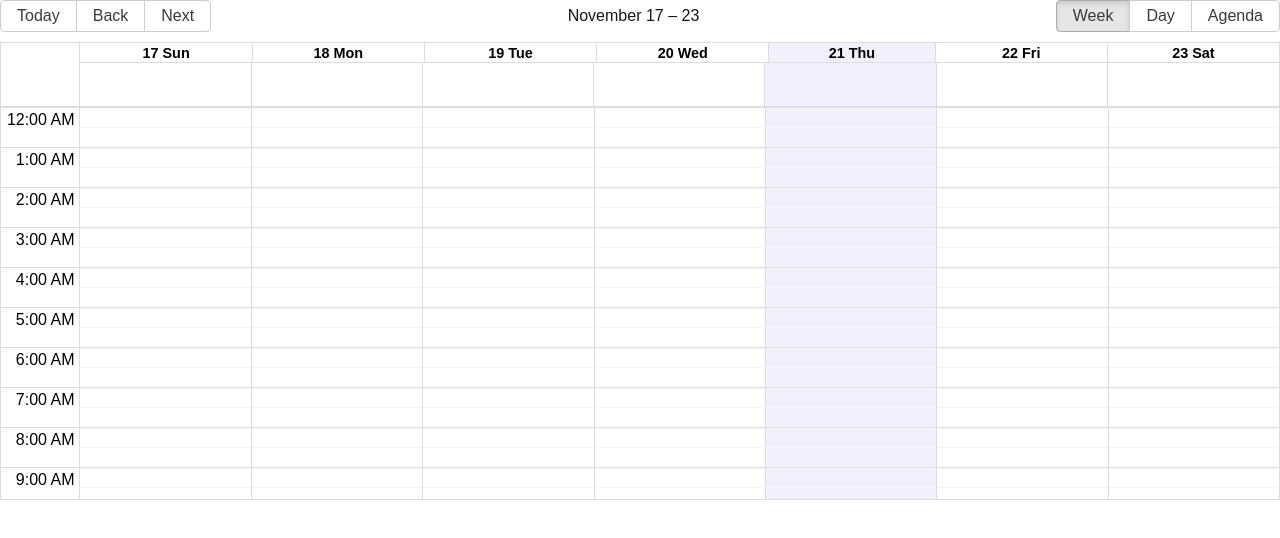
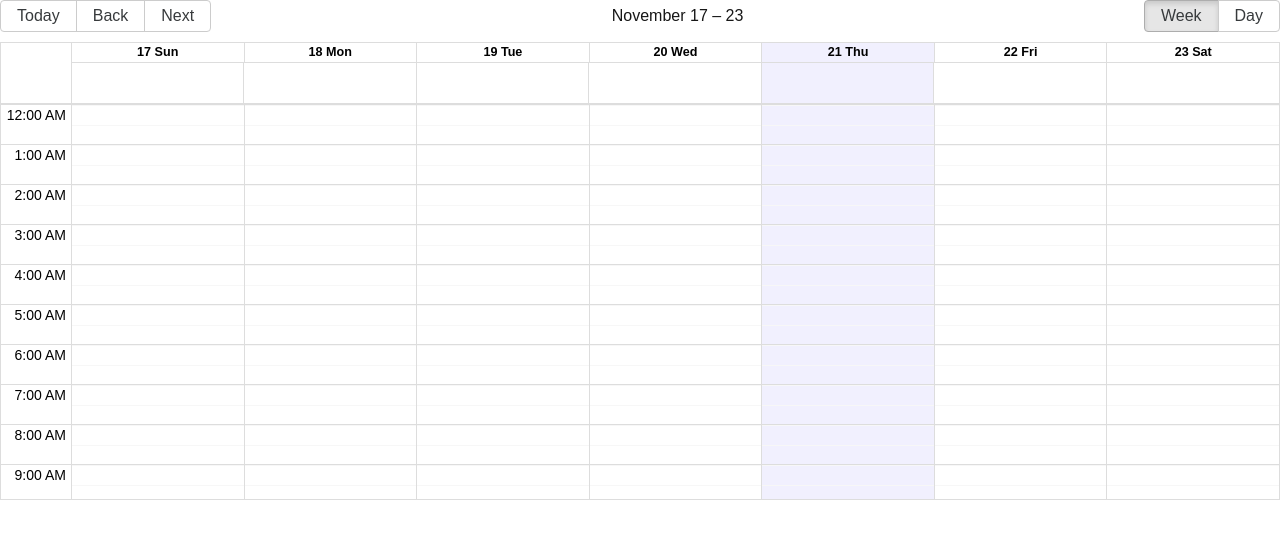
Before and after one commit to gauravsingh94/Test-Calendar, a Next.js app: page / in a window 1280 px wide. Shown: the top 538 px of the page. Built offline with nearby package versions, Linux system fonts and the light colour scheme.

Commit message:
remove the border from the events

```diff
--- a/app/_components/CalendarComponent.tsx
+++ b/app/_components/CalendarComponent.tsx
@@ -116,8 +116,6 @@ const calendarStyle = (date: Date) => {
       style: {
         backgroundColor: "#F1F0FE", // Purple background
         color: "white", // White text color for contrast
-        margin: 0,
-        padding: 0,
       },
     };
   }
@@ -146,13 +144,14 @@ export default function EventCalendar() {
         eventPropGetter={(event) => {
           const backgroundColor = event.colorEvento || "#0000FF";
           const color = event.color || "#000000";
-          return { style: { backgroundColor, color } };
+          const border = "none";
+          return { style: { backgroundColor, color, border } };
         }}
         dayPropGetter={(date) => {
           // Apply the custom styling for the current day
           return calendarStyle(date);
         }}
-        views={["week", "day","agenda"]} // Allow week view
+        views={["week", "day"]} // Allow week view
         defaultView="week" // Set default view to 'week'
       />
 
--- a/app/_components/custom-calendar-styles.scss
+++ b/app/_components/custom-calendar-styles.scss
@@ -11,6 +11,27 @@ $rbc-current-bg: #6b46c1 !important; // Change current day highlight to purple
 $rbc-current-color: white !important; // Text color for current day
 
 /* In custom-calendar-styles.scss */
+
+// Apply globally to the entire calendar
+.rbc-calendar {
+  font-family: 'DM Sans', sans-serif; // Apply DM Sans
+  font-size: 14px; // Optional: adjust font size
+}
+
+// Specific sections of the calendar
+.rbc-header {
+  font-weight: 700; // Bold headers
+}
+
+.rbc-event {
+  font-weight: 500; // Medium weight for events
+  color: #333;
+  border:none;
+}
+
+.rbc-day-slot .rbc-time-slot {
+  font-style: normal; // Optional: set style
+}
 
 /* Set the text color for the calendar headers (days, month names, etc.) */
 .rbc-header {
```
